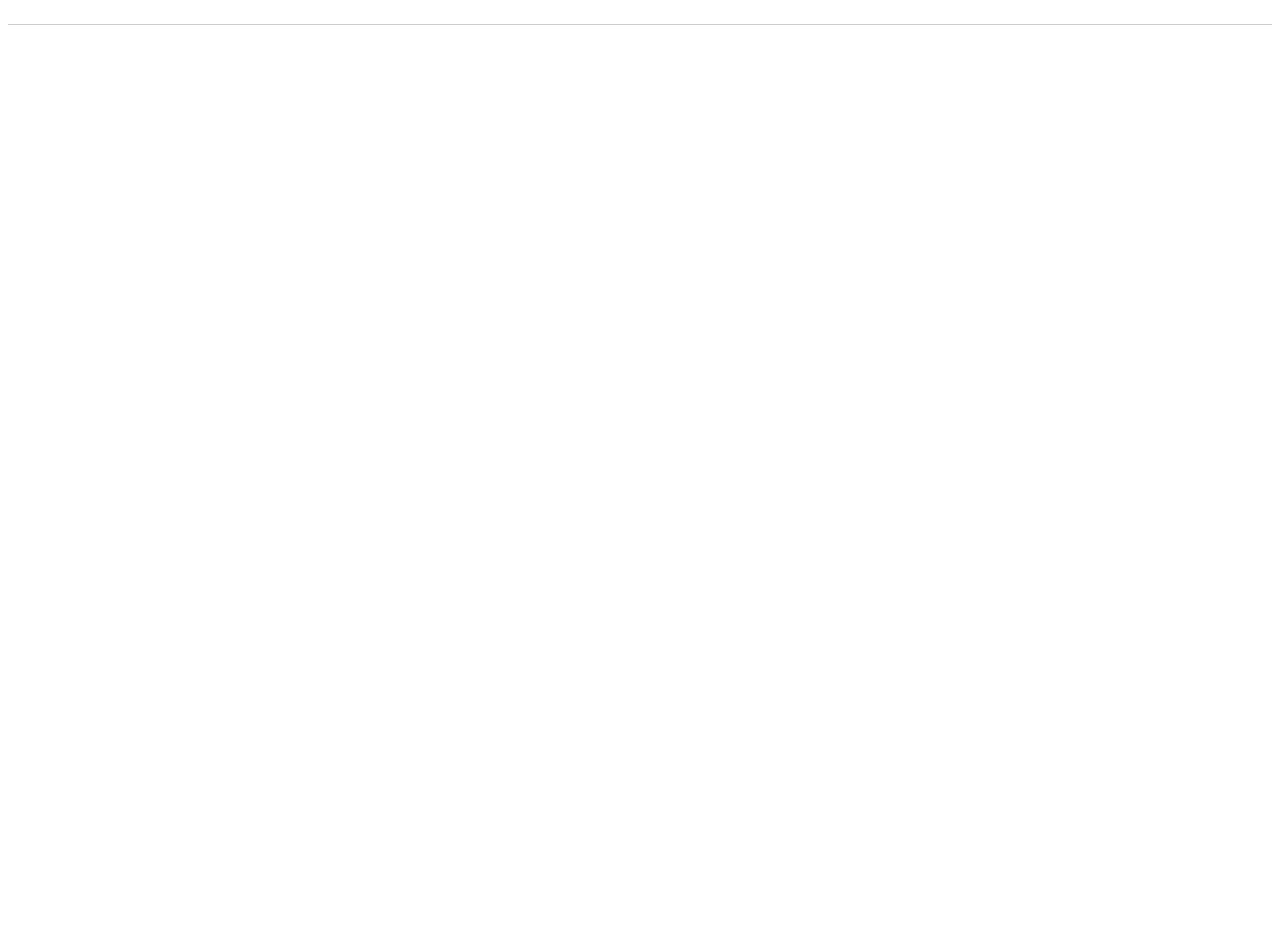
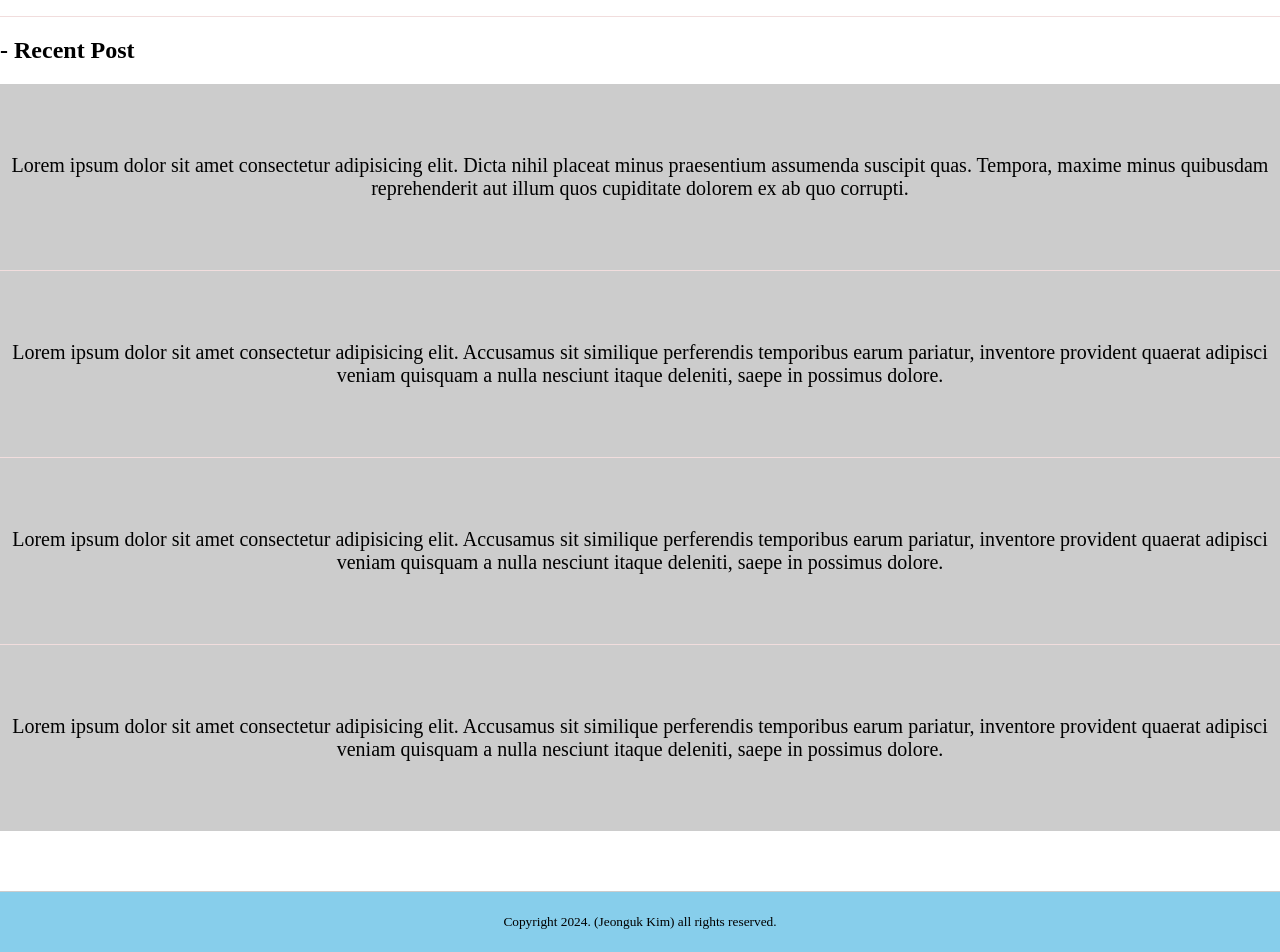
Before and after one commit to Jeonguks/blog, a React (Vite) app: page / in a window 1280 px wide. Shown: the part 274-1226 px from the top of the page. Before the commit the page ends 800 px from the top, so only its background shows below. Built offline with nearby package versions, Linux system fonts and the light colour scheme.

Commit message:
Feat: add Footer

```diff
--- a/src/App.tsx
+++ b/src/App.tsx
@@ -10,11 +10,23 @@ import PostPage from "./page/PostPage.tsx";
 import TestPage from "./page/TestPage.tsx";
 import LoginPage from "./page/LoginPage.tsx";
 import EditPage from "./page/EditPage.tsx";
+import Footer from "./component/Footer.tsx";
+import styled from "styled-components";
+
+const Wrapper = styled.div`
+  height: auto;
+  min-height: 100%;
+  padding-bottom: 60px;
+`;
+const Main = styled.div`
+  min-height: 600px;
+`;
 
 function App() {
   return (
     <>
       <Header />
+      <Main>
         <PostProvider>
           <Routes>
             <Route path="/" element={<HomePage />} />
@@ -28,6 +40,9 @@ function App() {
             <Route path="*" element={<NotFoundPage />} />
           </Routes>
         </PostProvider>
+      </Main>
+      <Wrapper />
+      <Footer />
     </>
   );
 }
--- /dev/null
+++ b/src/component/Footer.tsx
@@ -0,0 +1,23 @@
+import styled from "styled-components";
+
+const FooterDiv = styled.div`
+  display: flex;
+  height: 60px;
+  position: relative;
+  transform: translateY(0%);
+  border-top: 1px solid #ccc;
+  justify-content: center;
+  align-items: center;
+  text-align: center;
+  background-color: skyblue;
+`;
+const Footer = () => {
+  return (
+    <>
+      <FooterDiv>
+        <small>Copyright 2024. (Jeonguk Kim) all rights reserved.</small>
+      </FooterDiv>
+    </>
+  );
+};
+export default Footer;
--- a/src/component/Header.tsx
+++ b/src/component/Header.tsx
@@ -1,5 +1,5 @@
 import styled from "styled-components";
-import { Link } from "react-router-dom";
+import { Link,useNavigate } from "react-router-dom";
 
 const HeaderDiv = styled.div`
   display: flex;
@@ -14,7 +14,6 @@ const Nav = styled.div`
   display: flex;
   align-items: center;
   justify-content: space-around;
-  background-color: #fff;
   height: 50%;
   width: auto;
   margin: 0px 15px;
@@ -22,17 +21,20 @@ const Nav = styled.div`
 `;
 
 const Header = () => {
+  const nav = useNavigate();
   return (
     <>
       <HeaderDiv>
         <Nav>
-          <Link to={"/login"}>Login</Link>
+          <button onClick={()=>(nav("/login"))}>Login</button>
           <Link to={"/write"}>Posting</Link>
         </Nav>
         <Nav>
           <Link to={"/"}>Home</Link>
           <Link to={"/about"}>About</Link>
           <Link to={"/post"}>Post</Link>
+          <Link to={"/post"}>Search</Link>
+          <button>햄버거</button>
         </Nav>
       </HeaderDiv>
     </>
--- a/src/index.css
+++ b/src/index.css
@@ -0,0 +1,3 @@
+body{
+    margin: 0px;
+}
--- a/src/page/EditPage.tsx
+++ b/src/page/EditPage.tsx
@@ -51,7 +51,6 @@ const EditPage = () => {
       data: updatedPost
     });
 
-
     alert("수정완료!");
     setPostTitle("");
     setPostContent("");
--- a/src/page/HomePage.tsx
+++ b/src/page/HomePage.tsx
@@ -7,14 +7,29 @@ const HomePage = () => {
     text-align: center;
     font-size: 70px;
   `;
+  const StyledDiv = styled.div`
+    padding: 70px 0px;
+    margin: auto;
+    text-align: center;
+    font-size: 20px;
+    background-color: #ccc;
+  `;
   const BorderLine = styled.div`
-    border-top: 1px solid #ccc;
+    border-top: 1px solid #f1dddd;
   `;
 
   return (
     <>
       <HomeDiv>Jeonguk's Blog!</HomeDiv>
       <BorderLine />
+      <h2> - Recent Post</h2>
+      <StyledDiv>Lorem ipsum dolor sit amet consectetur adipisicing elit. Dicta nihil placeat minus praesentium assumenda suscipit quas. Tempora, maxime minus quibusdam reprehenderit aut illum quos cupiditate dolorem ex ab quo corrupti.</StyledDiv>
+      <BorderLine />
+      <StyledDiv>Lorem ipsum dolor sit amet consectetur adipisicing elit. Accusamus sit similique perferendis temporibus earum pariatur, inventore provident quaerat adipisci veniam quisquam a nulla nesciunt itaque deleniti, saepe in possimus dolore.</StyledDiv>
+      <BorderLine />
+      <StyledDiv>Lorem ipsum dolor sit amet consectetur adipisicing elit. Accusamus sit similique perferendis temporibus earum pariatur, inventore provident quaerat adipisci veniam quisquam a nulla nesciunt itaque deleniti, saepe in possimus dolore.</StyledDiv>
+      <BorderLine />
+      <StyledDiv>Lorem ipsum dolor sit amet consectetur adipisicing elit. Accusamus sit similique perferendis temporibus earum pariatur, inventore provident quaerat adipisci veniam quisquam a nulla nesciunt itaque deleniti, saepe in possimus dolore.</StyledDiv>
     </>
   );
 };
```
Lines whose indentation alone changed are shown as unchanged.
